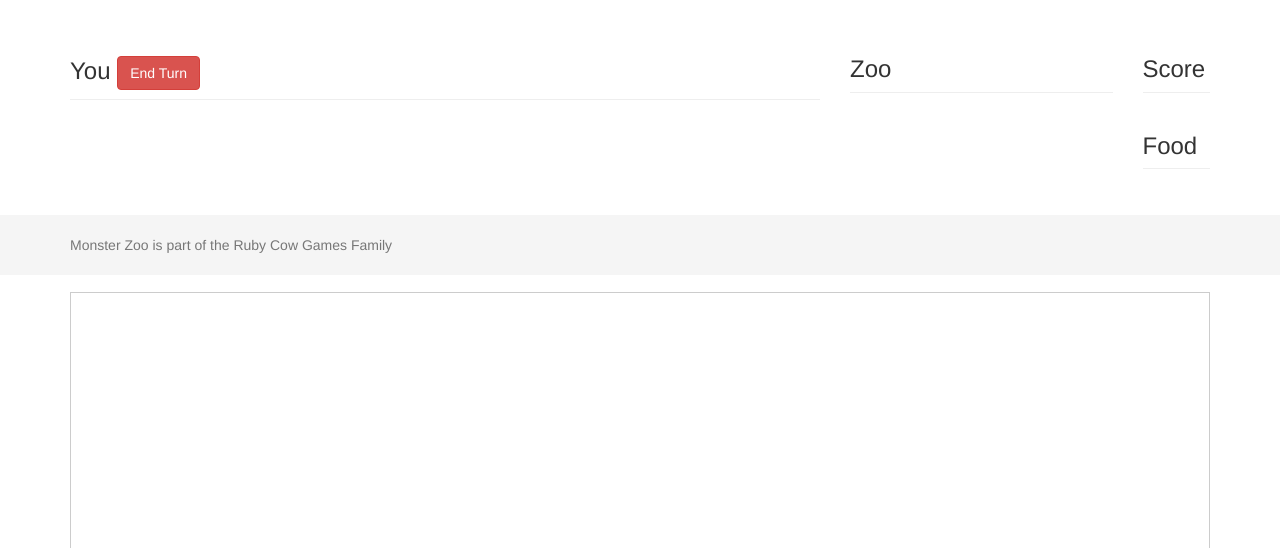
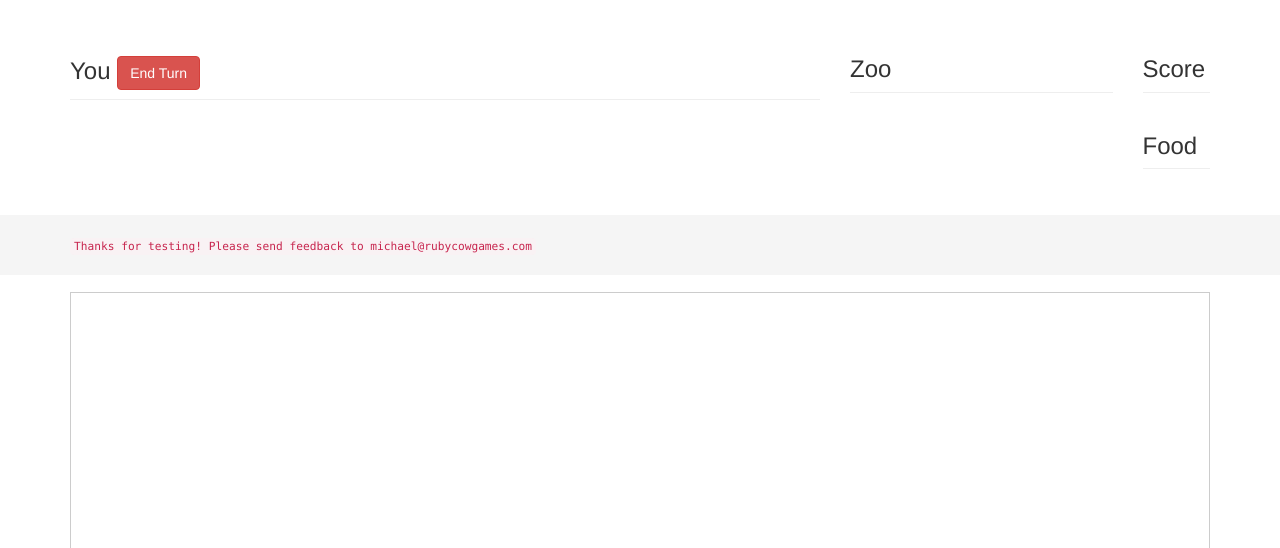
Before and after one commit to dyn4mik3/monsterzoo, a Flask app: page /game_room in a window 1280 px wide. Shown: the part 525-1073 px from the top of the page. Run offline with Flask 2, Linux system fonts and the light colour scheme; some libraries are stand-ins or nearby versions.

Commit message:
Added feedback text

```diff
--- a/templates/base.html
+++ b/templates/base.html
@@ -75,7 +75,7 @@
         </div>
         <div id="footer">
             <div class="container">
-                <p class="text-muted credit">Monster Zoo is part of the Ruby Cow Games Family</p>
+                <p class="text-muted credit"><code>Thanks for testing! Please send feedback to michael@rubycowgames.com</code></p>
             </div>
         </div>
         <script src="//netdna.bootstrapcdn.com/bootstrap/3.0.0-rc1/js/bootstrap.min.js"></script>
```
